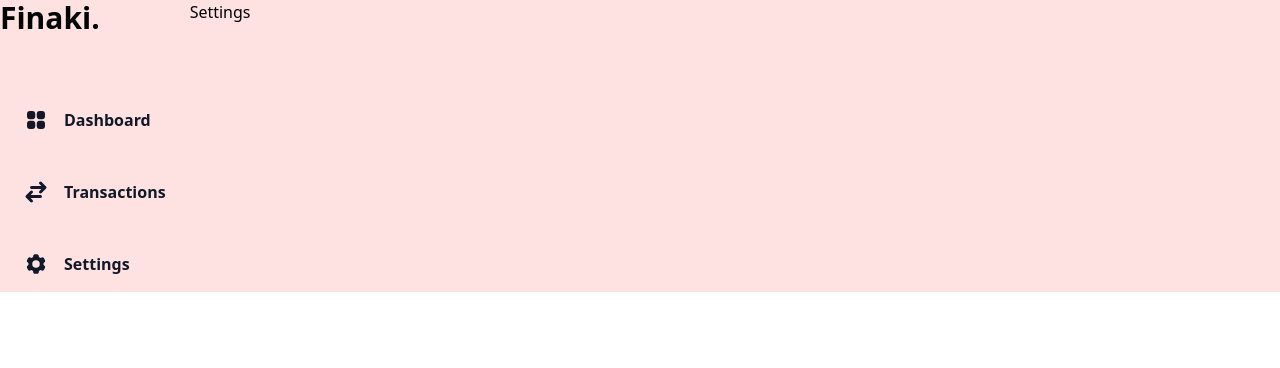
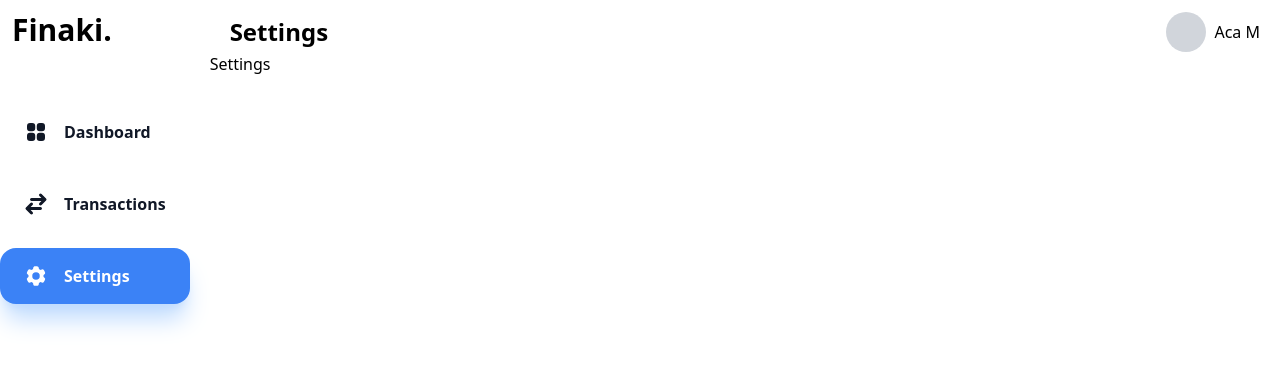
Before and after one commit to aacmal/finaki, a Next.js app: page /settings in a window 1280 px wide. Shown: the top 368 px of the page. Built offline with nearby package versions, Linux system fonts and the light colour scheme.

Commit message:
Add highlight on current page

```diff
--- a/app/layout.tsx
+++ b/app/layout.tsx
@@ -1,3 +1,6 @@
+'use client'
+
+import { usePathname } from 'next/navigation'
 import Container from '../components/Container/Container'
 import Navbar from '../components/Navbar/Navbar'
 import './globals.css'
@@ -7,6 +10,21 @@ export default function RootLayout({
 }: {
   children: React.ReactNode
 }) {
+  const pathname = usePathname()
+
+  const getHeaderTitle = (pathname: string | null) => {
+    switch (pathname) {
+      case '/dashboard':
+        return 'Dashboard'
+      case '/transactions':
+        return 'Transactions'
+      case '/settings':
+        return 'Settings'
+      default:
+        return 'Dashboard'
+    }
+  }
+
   return (
     <html lang="en">
       {/*
@@ -17,9 +35,18 @@ export default function RootLayout({
       <body>
         <Container>
           <Navbar/>
-          <main>
-            {children}
-          </main>
+          <div className='flex flex-col w-full'>
+            <header className='flex justify-between mt-3 items-center w-full px-5'>
+              <h1 className='text-2xl font-bold'>{getHeaderTitle(pathname)}</h1>
+              <div className='flex gap-2 items-center'>
+                <div className='h-10 w-10 rounded-full bg-gray-300'></div>
+                <span className='font-medium'>Aca M</span>
+              </div>
+            </header>
+            <main>
+              {children}
+            </main>
+          </div>
         </Container>
       </body>
     </html>
--- a/app/page.tsx
+++ b/app/page.tsx
@@ -3,6 +3,8 @@ import styles from './page.module.css'
 
 export default function Home() {
   return (
-    <h1 className='text-5xl font-bold text-blue-500'>Hello World</h1>
+    <div className='mt-3'>
+      <h1 className='text-5xl font-bold text-blue-500'>Hello World</h1>
+    </div>
   )
 }
--- a/components/Container/Container.tsx
+++ b/components/Container/Container.tsx
@@ -6,7 +6,7 @@ type ContainerProps = {
 
 const Container = ({ children }: ContainerProps) => {
   return (
-    <div className='max-w-7xl max-w mx-auto bg-red-100 flex'>
+    <div className='max-w-7xl max-w mx-auto flex gap-5'>
       {children}
     </div>
   )
--- a/components/Navbar/NavLink.tsx
+++ b/components/Navbar/NavLink.tsx
@@ -19,9 +19,9 @@ const NavLink = ({
     <Link href={href}>
       <div className={
         classNames(
-          'flex gap-4 items-center px-6 py-4 rounded-2xl',
-          {'bg-blue-500 text-white': active},
-          {'hover:bg-blue-500 hover:text-white text-gray-900': !active}
+          'flex gap-4 items-center px-6 py-4 rounded-2xl transition-all duration-100',
+          {'bg-blue-500 text-white shadow-xl shadow-blue-200': active},
+          {'hover:bg-blue-400 hover:text-white text-gray-900': !active}
         )
       }>
         {icon}
--- a/components/Navbar/Navbar.tsx
+++ b/components/Navbar/Navbar.tsx
@@ -1,5 +1,8 @@
+'use client'
+
 import Link from 'next/link'
-import React from 'react'
+import { usePathname } from 'next/navigation'
+import React, { useEffect } from 'react'
 import NavLink from './NavLink'
 
 import GridIcon from '@/icons/GridIcon'
@@ -11,20 +14,26 @@ import { defaultIconProps } from '@/types/IconProps'
 type Props = {}
 
 const Navbar = (props: Props) => {
+  const pathname = usePathname();
+
+
   return (
     <nav className='flex flex-col gap-4'>
-      <h1 className='mb-10 font-bold text-3xl'>Finaki.</h1>
+      <h1 className='mb-10 font-bold text-3xl ml-3 mt-3'>Finaki.</h1>
       <NavLink
         icon={<GridIcon {...defaultIconProps}/>}
         href='/dashboard'
+        active={pathname === '/dashboard'}
       >Dashboard</NavLink>
       <NavLink
         icon={<ArrowsIcon {...defaultIconProps}/>}
         href='/transactions'
+        active={pathname === '/transactions'}
       >Transactions</NavLink>
       <NavLink
         icon={<GearIcon {...defaultIconProps}/>}
         href='/settings'
+        active={pathname === '/settings'}
       >Settings</NavLink>
     </nav>
   )
```
